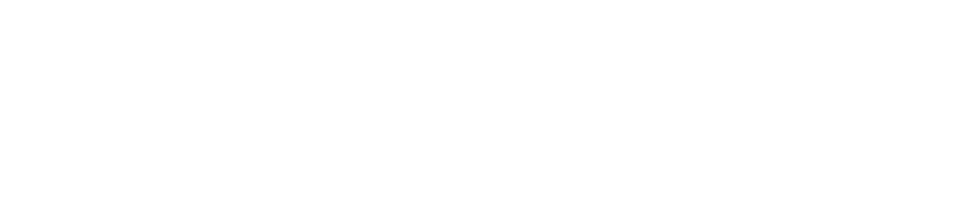
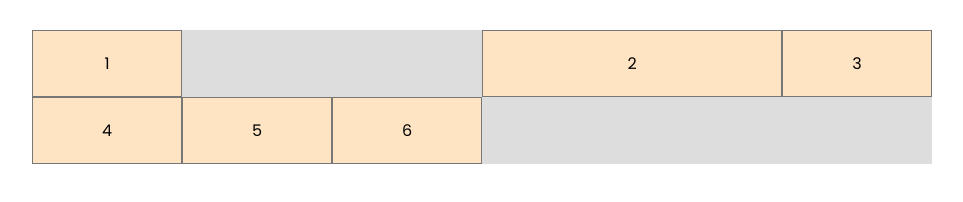
Before and after one commit to DigantaChauduri06/CSS-Grid-Revision, a plain HTML site: page 1 - basics/index.html in a window 1280 px wide. Shown: the whole page, without its empty margins (158-1121 px from the left). Drawn offline with Linux system fonts and the light colour scheme.

Commit message:
Basics Done

```diff
--- a/1 - basics/index.html
+++ b/1 - basics/index.html
@@ -1,12 +1,19 @@
 <html lang="en">
-<head>
-  <meta charset="UTF-8">
-  <meta http-equiv="X-UA-Compatible" content="IE=edge">
-  <meta name="viewport" content="width=device-width, initial-scale=1.0">
-  <title>CSS Grid Basics</title>
-  <link rel="stylesheet" href="styles.css">
-</head>
-<body>
-
-</body>
+  <head>
+    <meta charset="UTF-8" />
+    <meta http-equiv="X-UA-Compatible" content="IE=edge" />
+    <meta name="viewport" content="width=device-width, initial-scale=1.0" />
+    <title>CSS Grid Basics</title>
+    <link rel="stylesheet" href="styles.css" />
+  </head>
+  <body>
+    <div class="container">
+      <div>1</div>
+      <div>2</div>
+      <div>3</div>
+      <div>4</div>
+      <div>5</div>
+      <div>6</div>
+    </div>
+  </body>
 </html>
--- a/1 - basics/styles.css
+++ b/1 - basics/styles.css
@@ -1,6 +1,26 @@
-@import url('https://fonts.googleapis.com/css2?family=Poppins:wght@200;400;500;600;800&family=VT323&display=swap');
+@import url("https://fonts.googleapis.com/css2?family=Poppins:wght@200;400;500;600;800&family=VT323&display=swap");
 
 body {
   margin: 30px;
   font-family: "Poppins";
 }
+
+.container {
+  background-color: #ddd;
+  max-width: 900px;
+  margin: 0 auto;
+  display: grid;
+  grid-template-columns: repeat(6, 1fr);
+}
+.container > div {
+  background-color: bisque;
+  text-align: center;
+  padding: 20;
+  border: 1px solid #777;
+}
+.container > div:nth-child(1) {
+  /* grid-column: 1 / span 2; */
+}
+.container > div:nth-child(2) {
+  grid-column: 4 / 6;
+}
```
